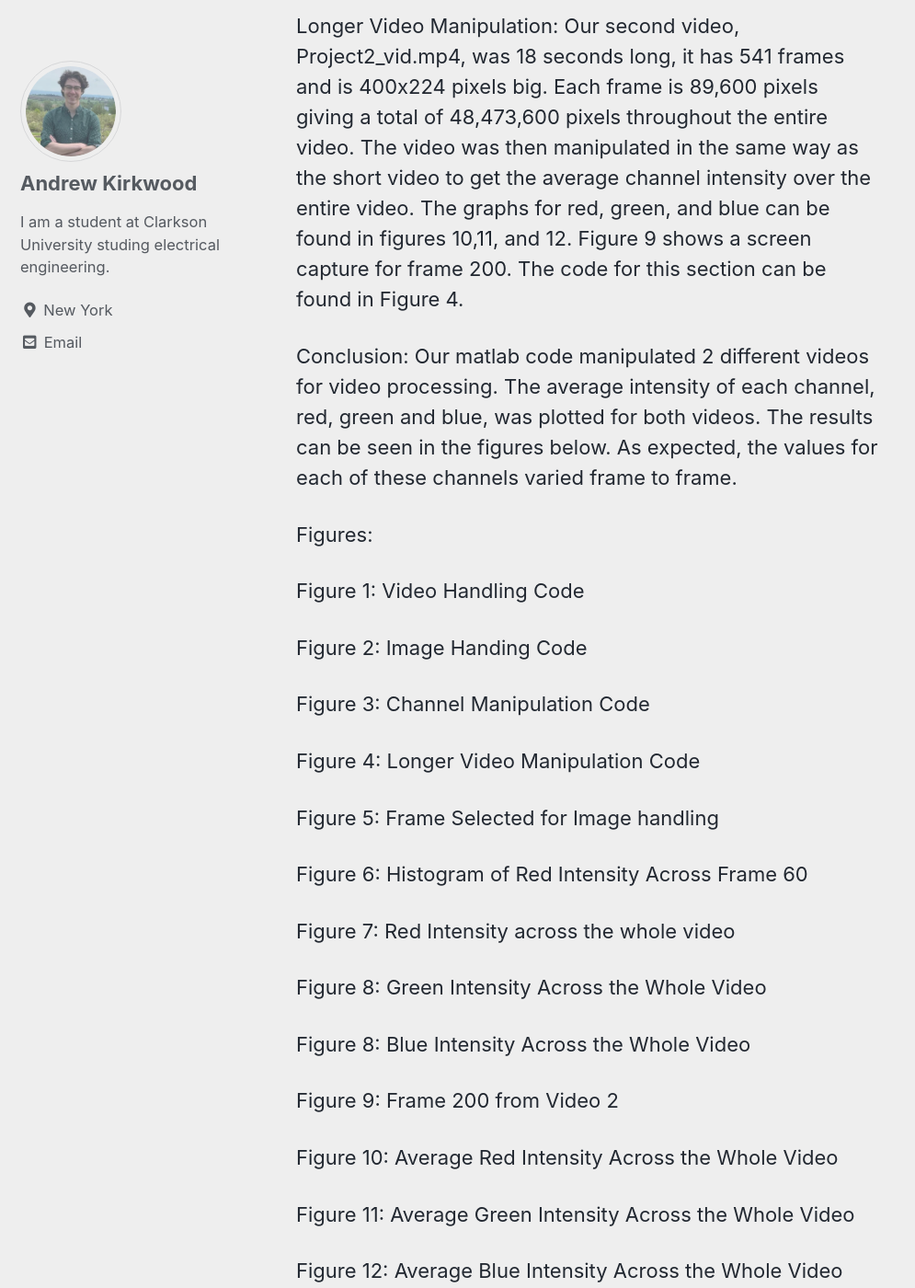
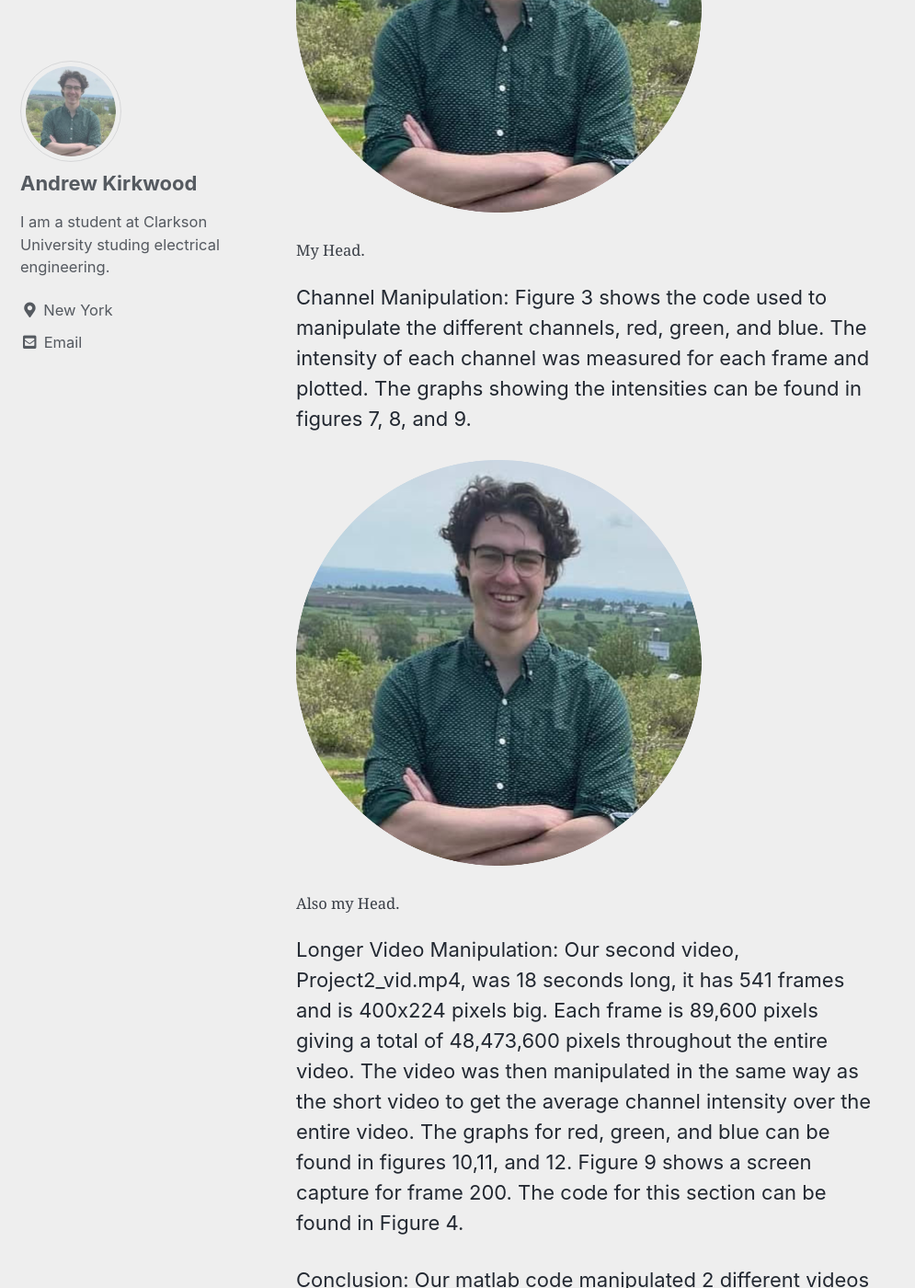
Before and after one commit to Anjomi22/mySite, a Jekyll site: the page built from _posts/2022-11-1-Audio Effects Using Matlab.md, in a window 1280 px wide and 1400 px high, scrolled down 1090 px. Shown: the whole window at 92% size, without its empty margins (0-995 px from the left). Built offline with Jekyll 4.4.1, drawn with Linux system fonts in a browser that asks for light colours; cached includes are drawn as plain includes.

Commit message:
Figured out images

```diff
--- a/_posts/2022-11-1-Audio Effects Using Matlab.md
+++ b/_posts/2022-11-1-Audio Effects Using Matlab.md
@@ -18,9 +18,14 @@ Video Handling:
 
 Image Handling:
 	We selected frame 60 for image handling, this frame has 109,056 pixels. The video has 3 channels, red, green, and blue. Figure 5 shows the frame selected, frame 60, and Figure 6 shows the Histogram of red intensity across the selected frame. The code for image handling and creating the histogram is shown in figure 2.
-
+<img src="{{andrewkirkwood.me}}/assets/images/profile.png" alt="">
+<figcaption>My Head.</figcaption>
 Channel Manipulation:
 	Figure 3 shows the code used to manipulate the different channels, red, green, and blue. The intensity of each channel was measured for each frame and plotted. The graphs showing the intensities can be found in figures 7, 8, and 9.
+
+<img src="{{andrewkirkwood.me}}/assets/images/profile.png" alt="">
+<figcaption>Also my Head.</figcaption>
+
 
 Longer Video Manipulation:
 	Our second video, Project2_vid.mp4, was 18 seconds long, it has 541 frames and is 400x224 pixels big. Each frame is 89,600 pixels giving a total of 48,473,600 pixels throughout the entire video. The video was then manipulated in the same way as the short video to get the average channel intensity over the entire video. The graphs for red, green, and blue can be found in figures 10,11, and 12. Figure 9 shows a screen capture for frame 200. The code for this section can be found in Figure 4.
```
